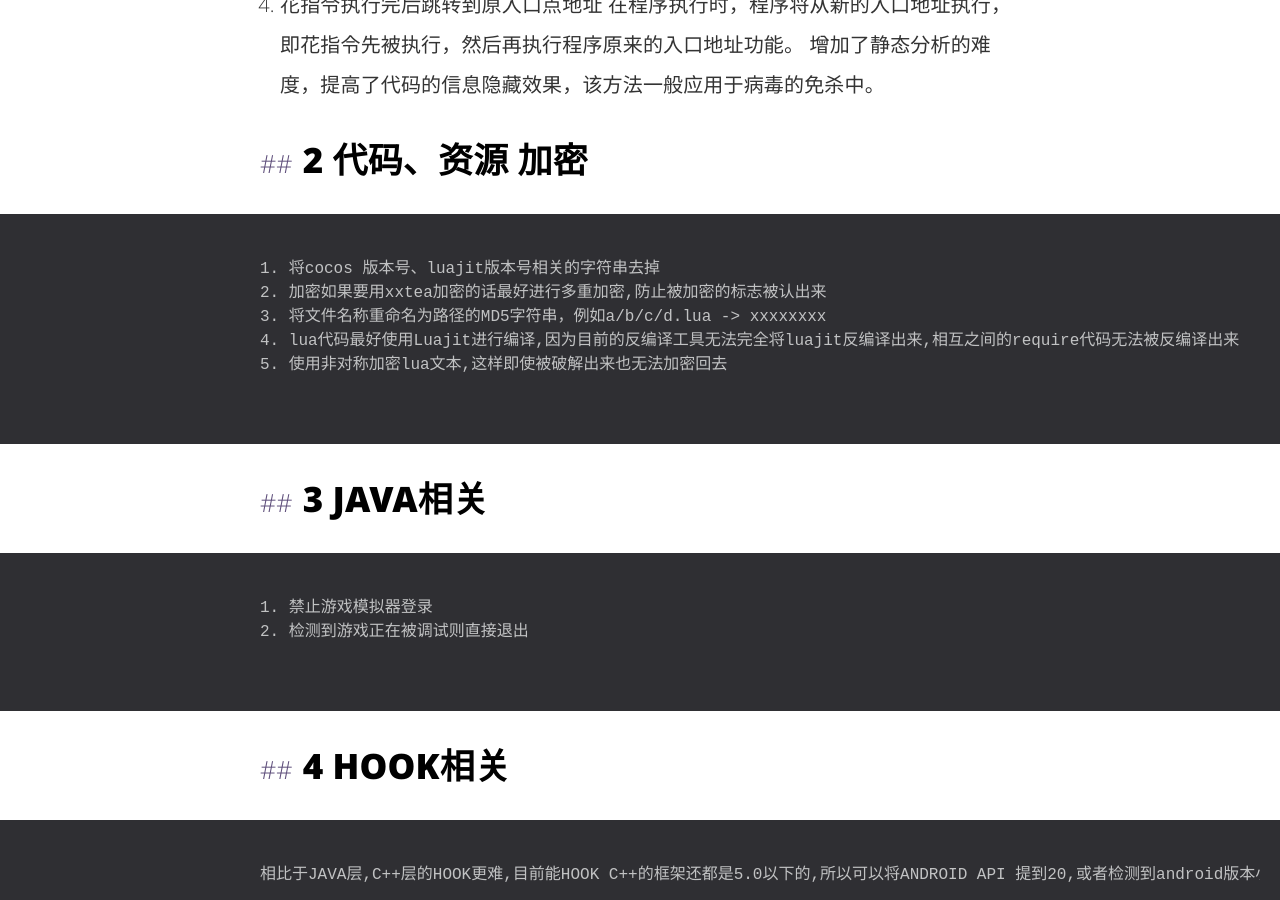
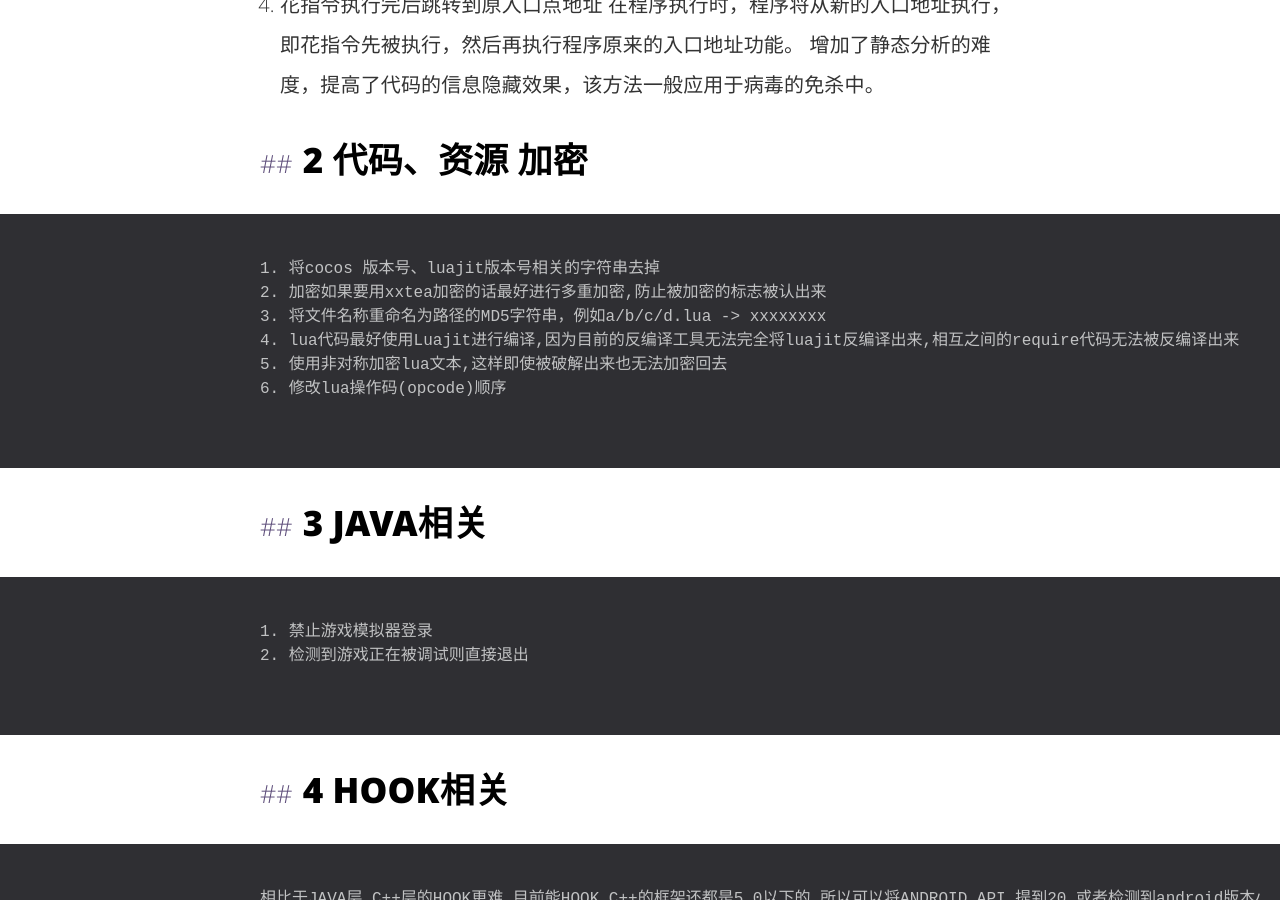
Before and after one commit to QuiQiJingFeng/fyd.github.blog, a Jekyll site: the page built from _posts/2021-05-06-00.md, in a window 1280 px wide and 900 px high, scrolled down 1050 px. Built offline with Jekyll 4.4.1, drawn with Linux system fonts in a browser that asks for light colours; comment, search, counter and statistics services are not loaded.

Commit message:
feat:update

```diff
--- a/_posts/2021-05-06-00.md
+++ b/_posts/2021-05-06-00.md
@@ -42,6 +42,7 @@ label1:
     3. 将文件名称重命名为路径的MD5字符串，例如a/b/c/d.lua -> xxxxxxxx
     4. lua代码最好使用Luajit进行编译,因为目前的反编译工具无法完全将luajit反编译出来,相互之间的require代码无法被反编译出来
     5. 使用非对称加密lua文本,这样即使被破解出来也无法加密回去
+    6. 修改lua操作码(opcode)顺序
 
 ## 3 JAVA相关
     1. 禁止游戏模拟器登录
```
